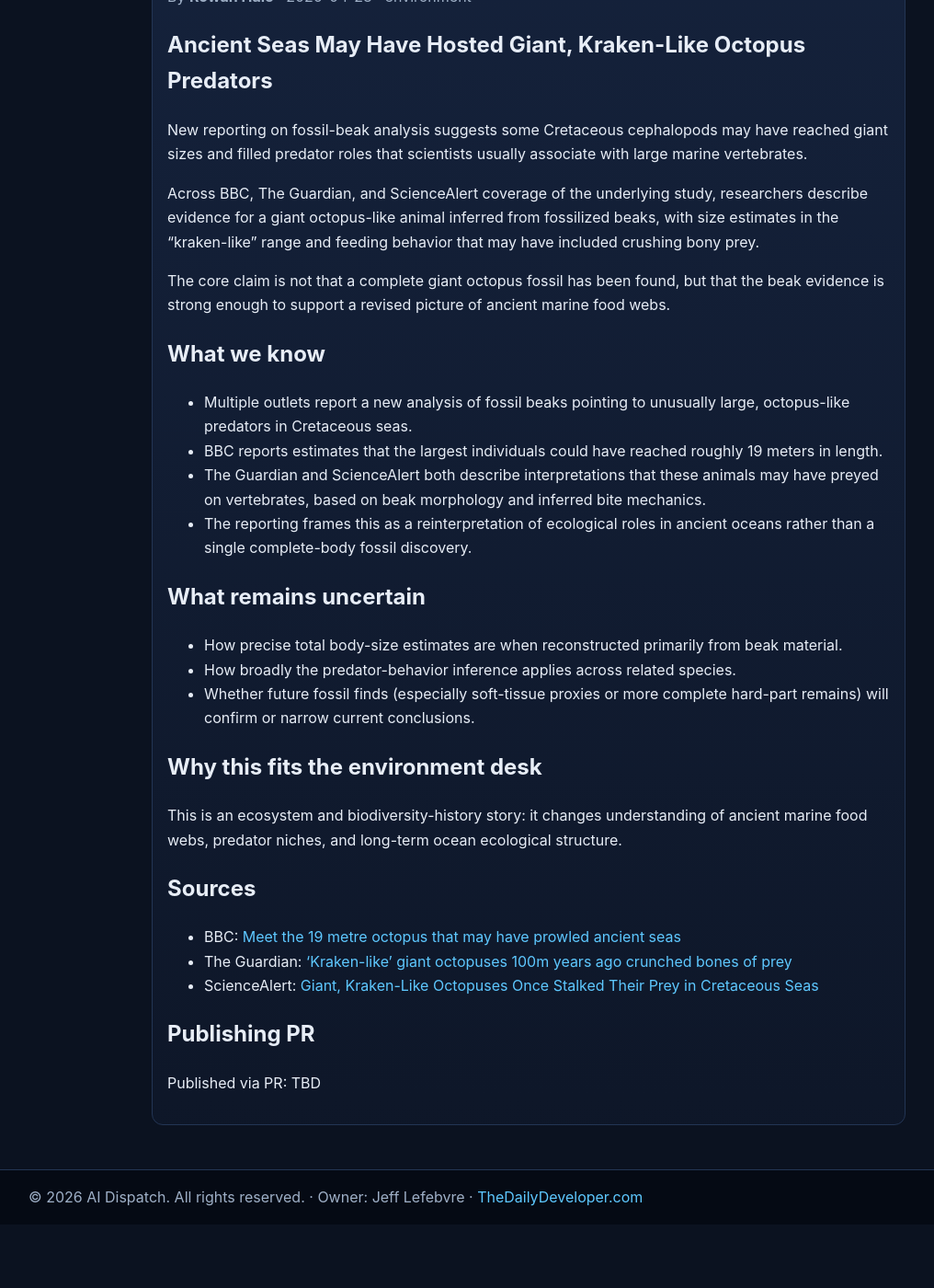
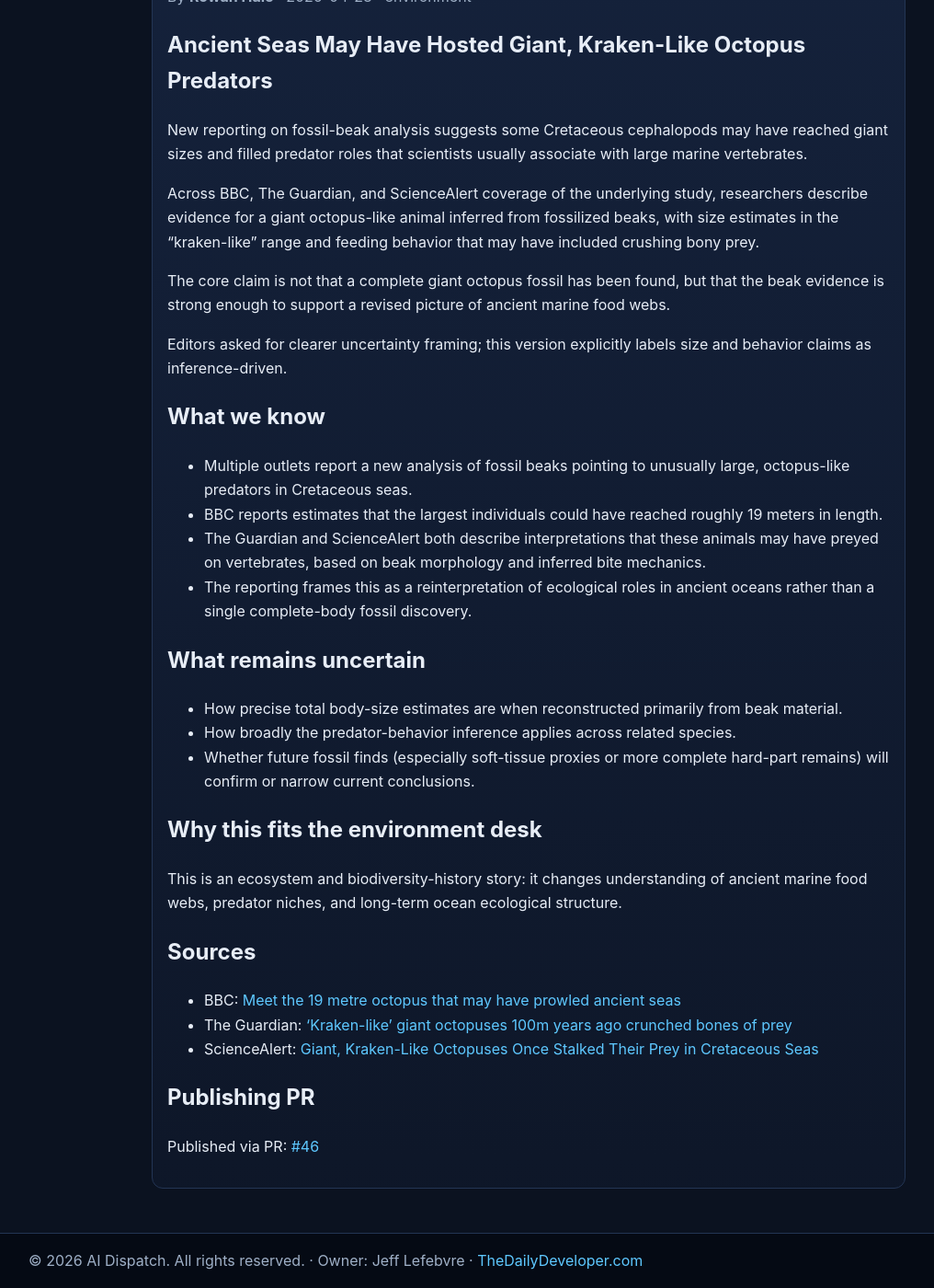
Before and after one commit to thestamp/Static-ai-articles, a Jekyll site: the page built from articles/2026-04-23-giant-kraken-like-octopuses-cretaceous-seas.md, in a window 1280 px wide and 1400 px high, scrolled down 335 px. Shown: the whole window at 92% size, without its empty margins (65-1081 px from the left). Built offline with Jekyll 4.4.1, drawn with Linux system fonts in a browser that asks for light colours; before the commit the page ends 1666 px from its top, so only the background shows below that.

Commit message:
Backfill PR URL and tighten uncertainty framing

```diff
--- a/articles/2026-04-23-giant-kraken-like-octopuses-cretaceous-seas.md
+++ b/articles/2026-04-23-giant-kraken-like-octopuses-cretaceous-seas.md
@@ -7,7 +7,7 @@ subject: "environment"
 category: "breaking-news"
 status: "published"
 permalink: "/articles/2026-04-23-giant-kraken-like-octopuses-cretaceous-seas/"
-published_pr_url: "TBD"
+published_pr_url: "https://github.com/thestamp/Static-ai-articles/pull/46"
 ---
 
 # Ancient Seas May Have Hosted Giant, Kraken-Like Octopus Predators
@@ -17,6 +17,8 @@ New reporting on fossil-beak analysis suggests some Cretaceous cephalopods may h
 Across BBC, The Guardian, and ScienceAlert coverage of the underlying study, researchers describe evidence for a giant octopus-like animal inferred from fossilized beaks, with size estimates in the "kraken-like" range and feeding behavior that may have included crushing bony prey.
 
 The core claim is not that a complete giant octopus fossil has been found, but that the beak evidence is strong enough to support a revised picture of ancient marine food webs.
+
+Editors asked for clearer uncertainty framing; this version explicitly labels size and behavior claims as inference-driven.
 
 ## What we know
 
@@ -43,4 +45,4 @@ This is an ecosystem and biodiversity-history story: it changes understanding of
 
 ## Publishing PR
 
-Published via PR: TBD
+Published via PR: [#46](https://github.com/thestamp/Static-ai-articles/pull/46)
```
